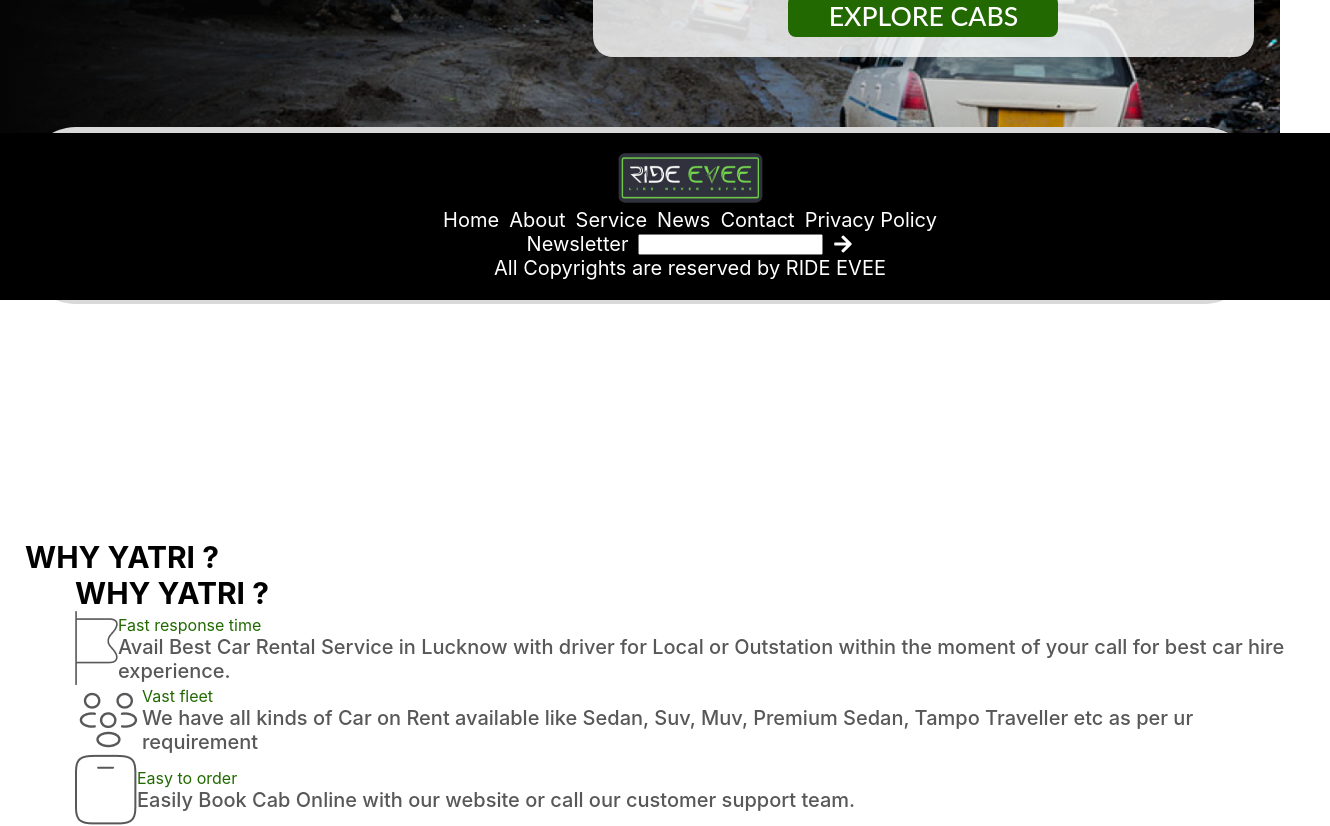
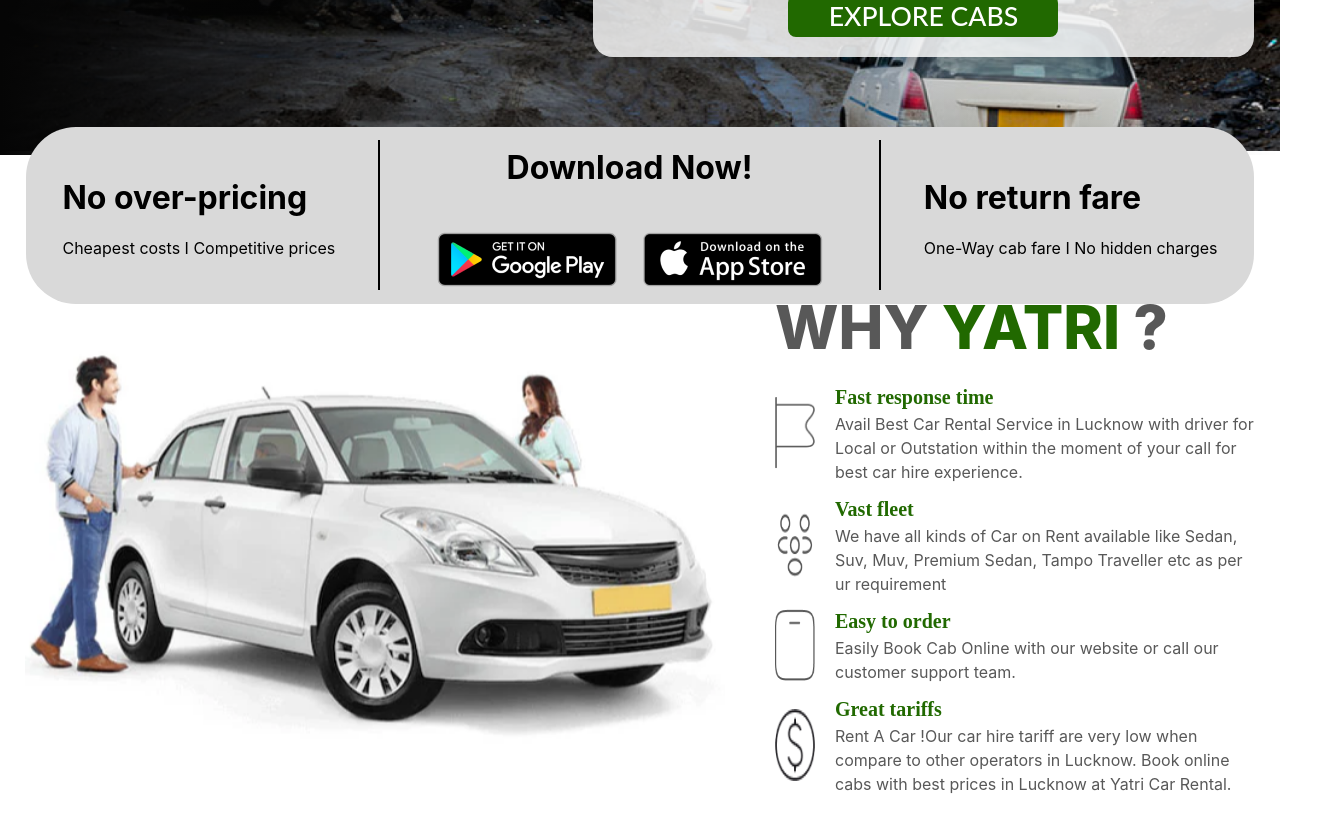
Before and after one commit to a19hu/Yatricabs, a React (Create React App) app: page / in a window 1280 px wide. Shown: the part 500-1326 px from the top of the page, 1330 px wide, since content can reach past the window. Built offline with nearby package versions, Linux system fonts and the light colour scheme.

Commit message:
trip page fix

```diff
--- a/src/components/Pages/Yatri.jsx
+++ b/src/components/Pages/Yatri.jsx
@@ -35,13 +35,13 @@
   ]
   return (
     <div className='yatri'>
-      <div className='heading_yatri'>WHY YATRI ?</div>
+      <div className='heading_yatri_phone'>WHY <span style={{ color:"rgba(33, 105, 0, 1)"}}> YATRI</span> ?</div>
       <div className='yatri_container'>
-        <div>
-          {/* <img src={car} alt="" /> */}
+        <div className='yatri_img'>
+          <img src={car} alt="" />
         </div>
         <div className='yatri_data'>
-          <div className='heading_yatri laptop'>WHY YATRI ?</div>
+          <div className='heading_yatri_laptop'>WHY <span style={{ color: "rgba(33, 105, 0, 1)" }}> YATRI</span> ?</div>
           {data.map((item) => (
             <div key={item.id} className='yatri_item'>
               <img src={item.image} alt="" />
--- a/src/components/style/footer.css
+++ b/src/components/style/footer.css
@@ -1,8 +1,7 @@
 .footer_container{
     background-color: rgba(0, 0, 0, 1);
-    position: fixed;
+    /* position: fixed; */
     bottom: 0;
-    width: 100%;
     padding: 20px 50px;
     color: rgba(255, 255, 255, 1);
     font-size: 20px;
--- a/src/components/style/home.css
+++ b/src/components/style/home.css
@@ -76,7 +76,6 @@
 .download {
     background-color: rgba(217, 217, 217, 1);
     border-radius: 50px;
-    /* height: 100px; */
     margin: 0 ;
     position: relative;
     left: 0;
--- a/src/components/style/yatri.css
+++ b/src/components/style/yatri.css
@@ -1,49 +1,73 @@
-.yatri{
-    margin-top: 30%;
-    /* position: relative; */
-    bottom: 10%;
-    left: 0;
+.yatri {
+    margin-top: 10%;
     padding: 0 25px;
-        width: 100%;
-    }
-.heading_yatri{
-        font-size: 30px;
-        /* width: 100%; */
-    font-weight: 700;
-    /* display: flex; */
-    /* align-items: center; */
-    /* justify-content: center; */
 }
-.yatri_container{
+
+.heading_yatri_laptop {
+    font-size: 60px;
+    font-weight: 800;
+    color: rgba(88, 88, 88, 1);
+    line-height: 89px;
+}
+
+.heading_yatri_phone {
+    display: none;
+}
+
+.yatri_container {
     flex-direction: row;
     display: flex;
     justify-content: space-between;
     align-items: center;
     gap: 50px;
 }
-
-.yatri_item{
+.yatri_img img{
+    width: 700px;
+}
+.yatri_item {
     display: flex;
     flex-direction: row;
     align-items: center;
-    /* justify-content: center; */
+    gap: 20px;
+    margin: 10px 0;
 }
-.yatri_context{
-
+.yatri_item img {
+   width: 40px;
+   height: 72px;
+}
+.yatri_context {
 }
 
 .yatri_context div:nth-child(1) {
     color: rgba(33, 105, 0, 1);
+    font-weight: 600;
+    font-size: 20px;
+    font-family: Poppins;
+    line-height: 30px;
 
 }
+
 .yatri_context div:nth-child(2) {
     color: rgba(88, 88, 88, 1);
-    font-size: 20px;
-    font-weight: 500;
+    font-size: 16px;
+    font-weight: 400;
+    /* font-family: Poppins; */
+    line-height: 24px;
 
 }
+
 @media screen and (max-width: 1220px) {
     .yatri_container {
-            flex-direction: column;
+        flex-direction: column;
     }
+        .heading_yatri_phone {
+           display: block;
+            font-size: 30px;
+                font-weight: 500;
+                color: rgba(88, 88, 88, 1);
+                line-height: 45px;
+        }
+        .heading_yatri_laptop{
+            display: none;
+        }
 }
```
